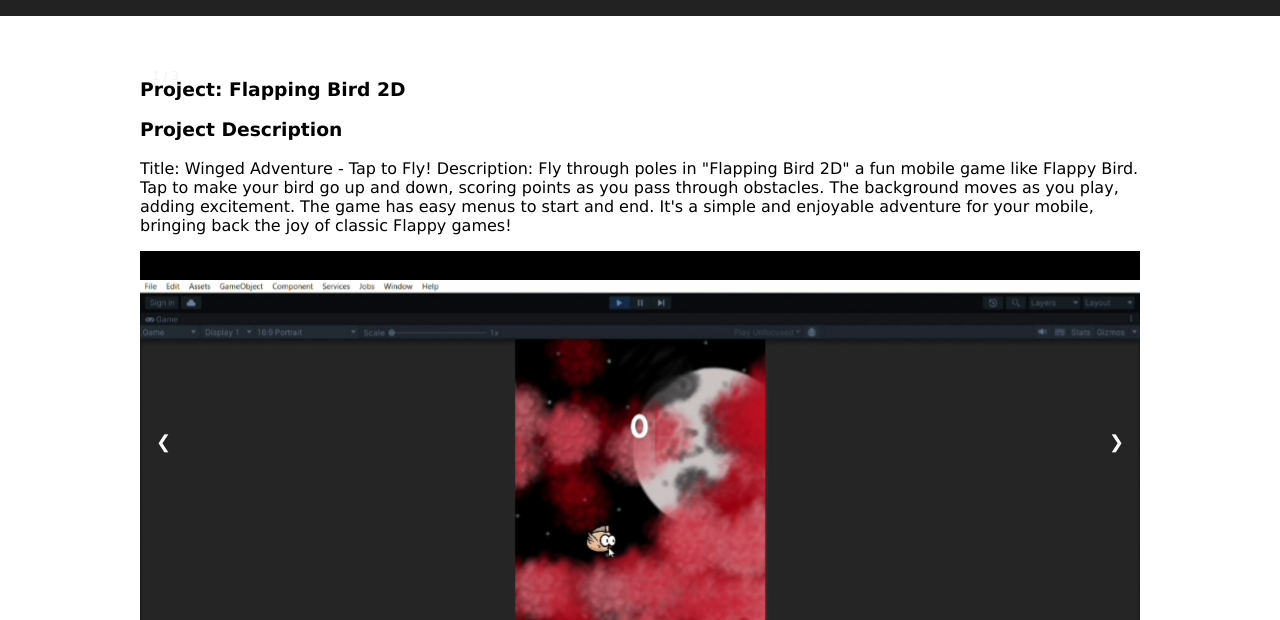
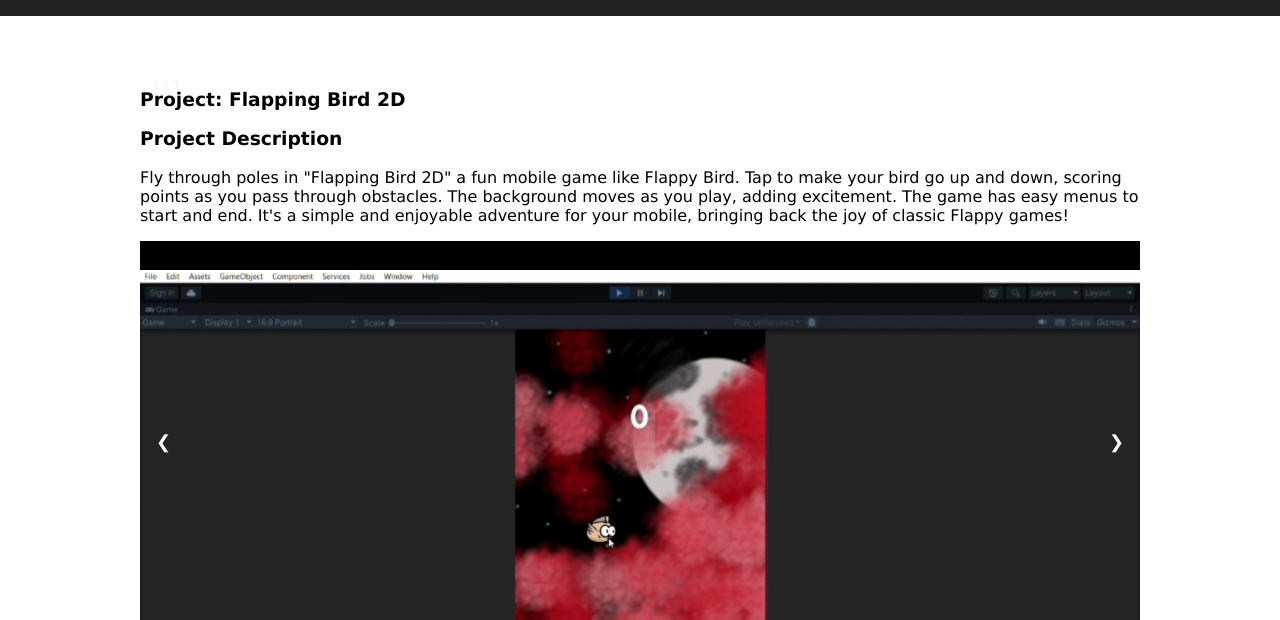
Before and after one commit to Arjun0034/Game_Dev_Portfolio, a plain HTML site: page Project3.html in a window 1280 px wide. Shown: the part 180-800 px from the top of the page. Drawn offline with Linux system fonts and the light colour scheme.

Commit message:
updated project 3

```diff
--- a/Project3.html
+++ b/Project3.html
@@ -136,10 +136,7 @@
         <div class="slideshow-container">
           <h3>Project: Flapping Bird 2D</h3>
           <h3>Project Description</h3>
-          <p> Title: Winged Adventure - Tap to Fly!
-
-            Description:
-            Fly through poles in "Flapping Bird 2D" a fun mobile game like Flappy Bird. Tap to make your bird go up and down, scoring points as you pass through obstacles. The background moves as you play, adding excitement. The game has easy menus to start and end. It's a simple and enjoyable adventure for your mobile, bringing back the joy of classic Flappy games!
+          <p> Fly through poles in "Flapping Bird 2D" a fun mobile game like Flappy Bird. Tap to make your bird go up and down, scoring points as you pass through obstacles. The background moves as you play, adding excitement. The game has easy menus to start and end. It's a simple and enjoyable adventure for your mobile, bringing back the joy of classic Flappy games!
           </p>
             <div class="mySlides fade">
               <div class="numbertext">1 / 3</div>
```
